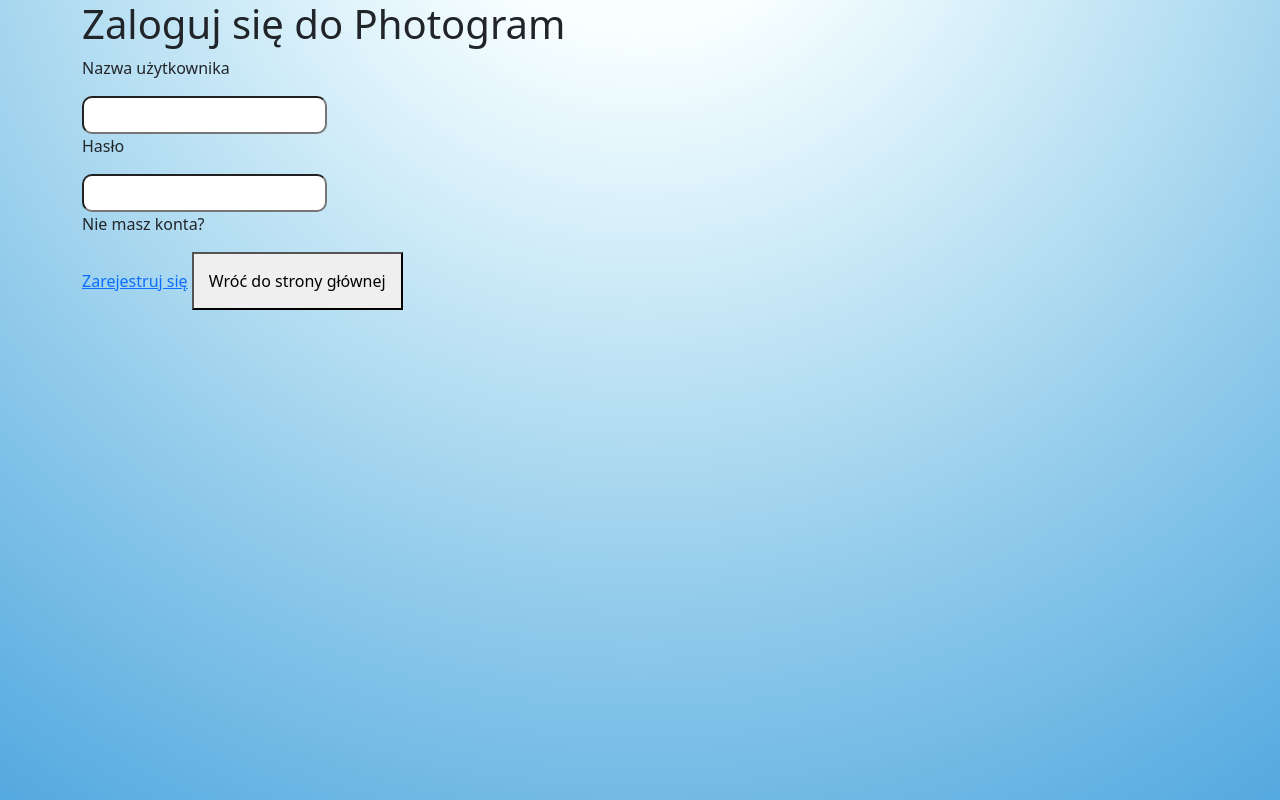
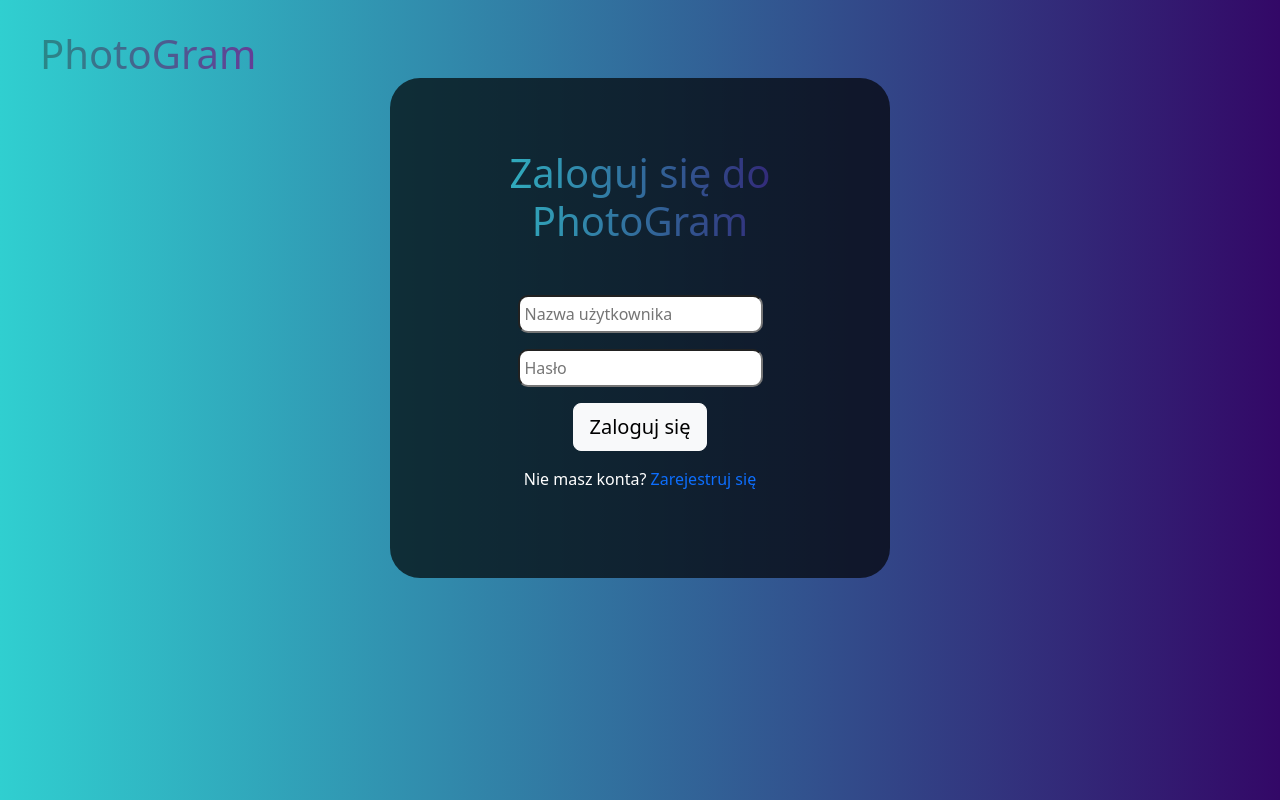
Before and after one commit to Dejwero/DjangoApp, a Django app: page /login/ in a window 1280 px wide. Run offline with Django 4.2, Linux system fonts and the light colour scheme.

Commit message:
added HTML

```diff
--- a/aplikacja/static/main.css
+++ b/aplikacja/static/main.css
@@ -1,12 +1,92 @@
 body {
-background-image: radial-gradient(circle at 50% -20.71%, #ffffff 0, #f9ffff 16.67%, #d8f0fa 33.33%, #b5def2 50%, #92cbeb 66.67%, #72bae5 83.33%, #54a9e0 100%);
+    background-image: linear-gradient(to right, #30CFD0 0%, #330867 100%);
     background-repeat: no-repeat;
     background-size: cover;
     font-family: 'Roboto', sans-serif;
     min-height: 100vh;
     width: 100%;
     text-align: center;
+}
+/*Page before login*/
+.block {
+    background-color: rgba(0, 0, 0, 0.685);
+    background-repeat: no-repeat;
+    background-size: cover;
+    border-radius: 30px;
+    color: white;
+    text-align: center;
+    padding: 50px;
     border-style: none;
+    width: 500px;
+    height: 500px;
+    display: flex;
+    align-items: center;
+    justify-content: center;
+    flex-wrap: wrap;
+    margin: 40px;
+    margin-top: 70px;
+
+}
+.block p {
+    padding: 15x;
+}
+.block a {
+    text-decoration: none;
+}
+.block .separate {
+    padding-bottom: 20px;
+}
+.logo {
+    position: absolute;
+    padding: 10px;
+    top: 20px;
+    left: 30px;
+    border-radius: 10px;
+}
+.logo-text {
+    background: linear-gradient(to right, #298787 0%, #653d96 100%);
+    background-clip: text;
+  -webkit-background-clip: text;
+  -webkit-text-fill-color: transparent;
+  font-size: 40px;
+  text-decoration: none;
+}
+.colour-text {
+    background: linear-gradient(to right, #30CFD0 0%, #330867 100%);
+    background-clip: text;
+  -webkit-background-clip: text;
+  -webkit-text-fill-color: transparent;
+  font-size: 40px;
+}
+/*Page after login*/
+.post {
+    width: 600px;
+    background-color: rgba(0, 0, 0, 0.662);
+    margin: 30px;
+    padding: 20px;
+    border-radius: 20px;
+}
+.post h2 {
+    padding-left: 20px;
+    /* padding-top: 14px; */
+    font-size: 35px;
+}
+.post .image {
+    width: 550px;
+    height: 420px;
+    background-color: #fff;
+    border-radius: 20px;
+    margin: auto;
+}
+.post .description {
+    padding: 10px;
+    padding-left: 20px;
+    background: linear-gradient(to right, #3cb8b8 0%, #8751c9 100%);
+    background-clip: text;
+  -webkit-background-clip: text;
+  -webkit-text-fill-color: transparent;
+  font-size: 15px;
+  text-decoration: none;
 }
 button {
     padding: 15px;
--- a/aplikacja/templates/base-before-log.html
+++ b/aplikacja/templates/base-before-log.html
@@ -13,7 +13,11 @@
     <link href="https://cdn.jsdelivr.net/npm/bootstrap@5.3.0-alpha1/dist/css/bootstrap.min.css" rel="stylesheet" integrity="sha384-GLhlTQ8iRABdZLl6O3oVMWSktQOp6b7In1Zl3/Jr59b6EGGoI1aFkw7cmDA6j6gD" crossorigin="anonymous">
   </head>
   <body>
-    <div class="container">
+    <a href="{% url 'photogram' %}">
+    <div class="logo">
+        <h1 class="logo-text">PhotoGram</h1>
+    </div> </a>
+    <div class="container d-flex p-2 justify-content-center align-items-center">
       {% block content %}{% endblock %}
     </div>
     <script src="https://cdn.jsdelivr.net/npm/bootstrap@5.3.0-alpha1/dist/js/bootstrap.bundle.min.js" integrity="sha384-w76AqPfDkMBDXo30jS1Sgez6pr3x5MlQ1ZAGC+nuZB+EYdgRZgiwxhTBTkF7CXvN" crossorigin="anonymous"></script>
--- a/aplikacja/templates/login.html
+++ b/aplikacja/templates/login.html
@@ -1,13 +1,13 @@
 {% extends "base-before-log.html" %}
 {% block content %}
-    <h1>Zaloguj się do Photogram</h1>
-    <p>Nazwa użytkownika</p>
-    <input type="text">
-    <p>Hasło</p>
-    <input type="password">
-    <p>
-        Nie masz konta?
-    </p>
-    <a href="{% url 'sign-up' %}">Zarejestruj się</a>
-    <a href="{% url 'photogram' %}"><button>Wróć do strony głównej</button></a>
+    <div class="block">
+        <h1 class="colour-text">Zaloguj się do PhotoGram</h1>
+        <form action="" method="POST">
+            {% csrf_token %}
+            <p><input type="text" name="username" placeholder="Nazwa użytkownika"></p>
+            <p><input type="password" name="password" placeholder="Hasło"></p>
+            <p><button type="submit" class="btn btn-light btn-lg">Zaloguj się</button></p>
+            <p>Nie masz konta? <a href="{% url 'sign-up' %}">Zarejestruj się</a></p>
+        </form>
+    </div>
 {% endblock content %}
```
Also changed, not shown: aplikacja/templates/base.html (+5 -8 lines), aplikacja/templates/mainpage.html (+11 -6 lines), aplikacja/templates/photogram.html (+9 -5 lines), aplikacja/templates/signup.html (+5 -3 lines). Lines whose indentation alone changed are shown as unchanged.
